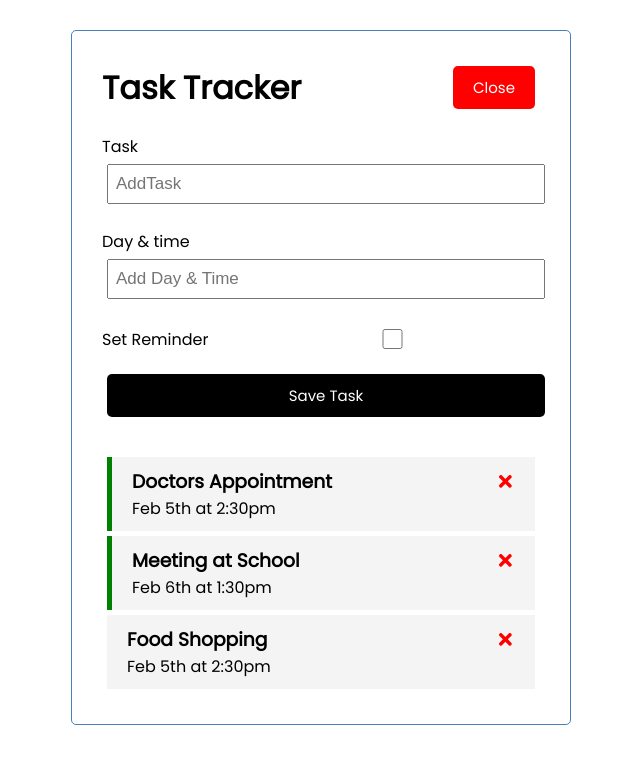
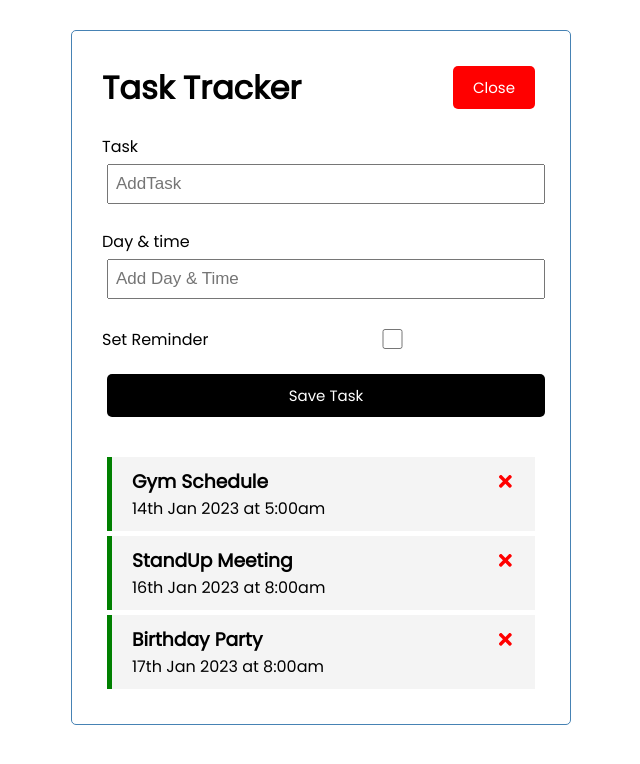
Before and after one commit to jtaraya/Task-Tracker, a React (Create React App) app: page / in a window 1280 px wide. Shown: the top 764 px of the page, without its empty margins (319-959 px from the left). Built offline with nearby package versions, Linux system fonts and the light colour scheme.

Commit message:
id tracker

```diff
--- a/src/App.js
+++ b/src/App.js
@@ -8,21 +8,21 @@ const App = () => {
   const [tasks, setTasks] = useState( [
     {
         id: 1,
-        text: 'Doctors Appointment',
-        day: 'Feb 5th at 2:30pm',
+        text: 'Gym Schedule',
+        day: '14th Jan 2023 at 5:00am',
         reminder: true
     },
     {
         id: 2,
-        text: 'Meeting at School',
-        day: 'Feb 6th at 1:30pm',
+        text: 'StandUp Meeting',
+        day: '16th Jan 2023 at 8:00am',
         reminder: true
     },
     {
         id: 3,
-        text: 'Food Shopping',
-        day: 'Feb 5th at 2:30pm',
-        reminder: false
+        text: 'Birthday Party',
+        day: '17th Jan 2023 at 8:00am',
+        reminder: true
     },
 ])
 
```
